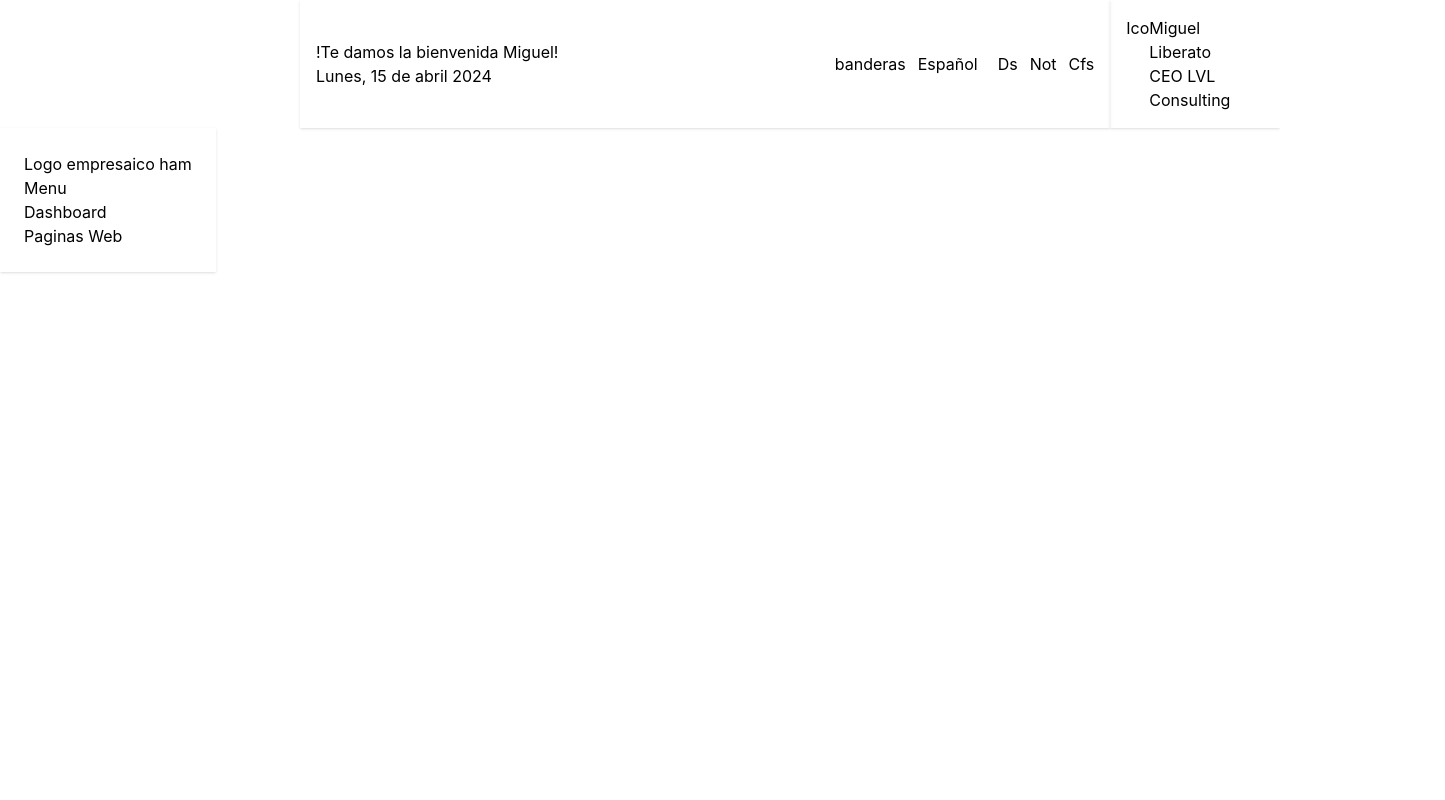
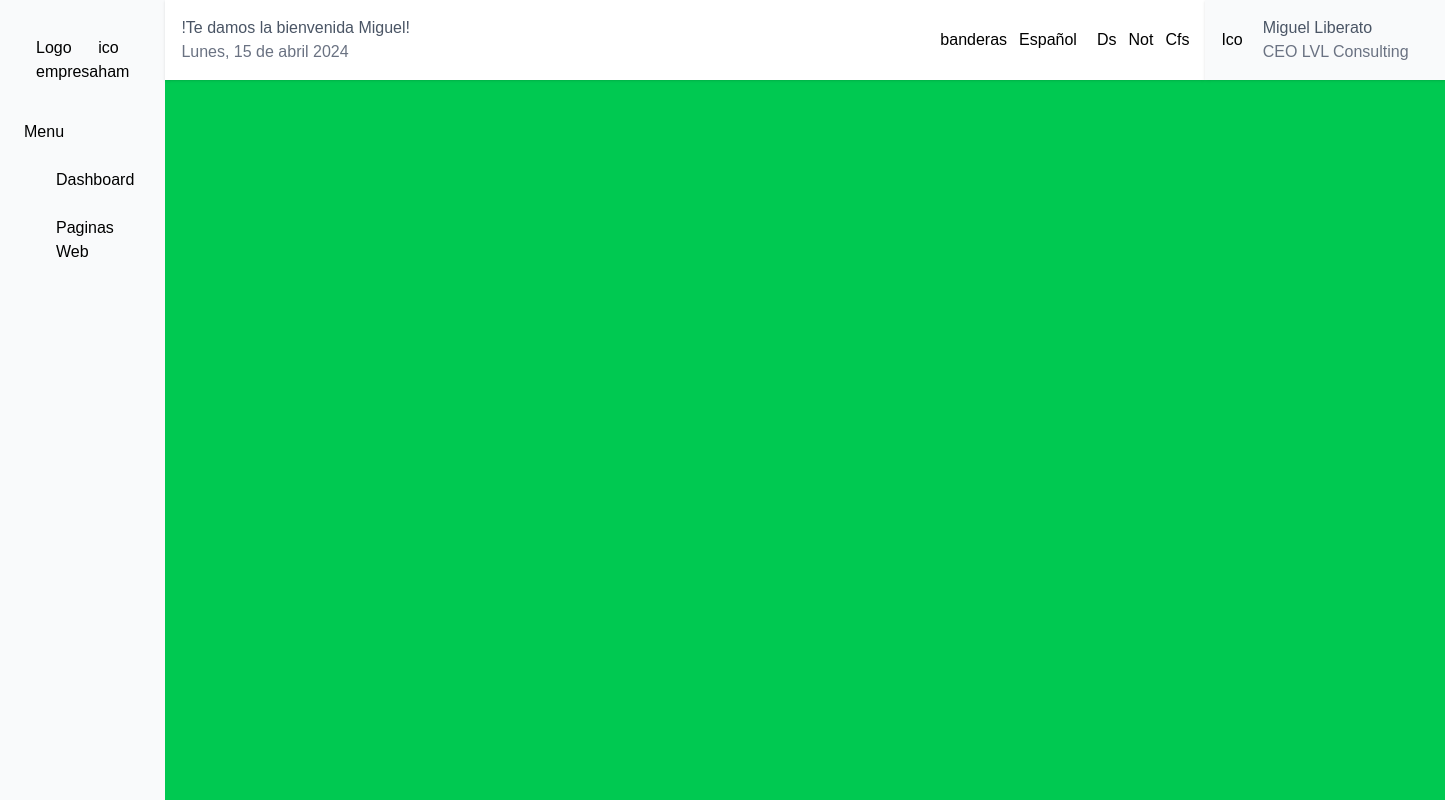
Before and after one commit to JnerDestCA/pruebaDev, a React (Vite) app: page /PaginasWeb in a window 1280 px wide. Shown: the top 800 px of the page, 1445 px wide, since content can reach past the window. Built offline with nearby package versions, Linux system fonts and the light colour scheme.

Commit message:
styles in navbar and sidebar

```diff
--- a/src/components/Layout/Layout.jsx
+++ b/src/components/Layout/Layout.jsx
@@ -5,8 +5,17 @@ import { Outlet } from 'react-router-dom'
 function Layout() {
   return (
     <>
-      <Navbar />
-      <Sidebar />
+      <div class="w-full h-screen">
+        <div class="flex">
+          <Sidebar />
+          <div class="flex-1">
+            <Navbar />
+            <div class="">
+              <Outlet />
+            </div>
+          </div>
+        </div>
+      </div>
     </>
   )
 }
--- a/src/components/Navbar/Navbar.jsx
+++ b/src/components/Navbar/Navbar.jsx
@@ -1,12 +1,12 @@
 function Navbar() {
     return (
         <>
-            <section class="ml-75 flex flex-row">
-                <div class="flex flex-row w-full shadow p-4 gap-5 justify-between items-center">
+            <section class="flex flex-row w-full justify-between">
+                <div class="flex flex-row shadow p-4 gap-5 justify-between items-center w-full h-20">
                     <div>
                         <div>
-                            <p>!Te damos la bienvenida Miguel!</p>
-                            <p>Lunes, 15 de abril 2024</p>
+                            <p class="text-gray-600">!Te damos la bienvenida Miguel!</p>
+                            <p class="text-gray-500">Lunes, 15 de abril 2024</p>
                         </div>
                     </div>
 
@@ -21,17 +21,15 @@ function Navbar() {
                             <a href="">Cfs</a>
                         </div>
                     </div>
-
-
                 </div>
                 <div>
-                    <div class="flex flex-row shadow p-4">
+                    <div class="flex flex-row shadow p-4 gap-5 items-center w-60 h-20 bg-gray-50">
                         <div>
                             <a href="">Ico</a>
                         </div>
                         <div>
-                            <p>Miguel Liberato</p>
-                            <p>CEO LVL Consulting</p>
+                            <p class="text-gray-600">Miguel Liberato</p>
+                            <p class="text-gray-500">CEO LVL Consulting</p>
                         </div>
                     </div>
                 </div>
--- a/src/components/Sidebar/Sidebar.jsx
+++ b/src/components/Sidebar/Sidebar.jsx
@@ -4,21 +4,24 @@ import PaginasWeb from "../../routes/paginasWeb/PaginasWeb"
 function Sidebar() {
     return (
         <>
-            <section class="flex flex-col shadow w-max p-6">
-                <div class="flex ">
+            <section class="flex flex-col w-80 p-6 bg-gray-50">
+                <div class="flex justify-between p-3">
                     <a href="">Logo empresa</a>
                     <a href="">ico ham</a>
                 </div>
+                <span class="mt-6">Menu</span>
+                <nav class="flex flex-col gap-6 mt-6">
+                    <div class="pl-8">
+                        <Link to="/Dashboard">
+                            <span>Dashboard</span>
+                        </Link>
+                    </div>
+                    <div class="pl-8">
+                        <Link to="/PaginasWeb">
+                            <span>Paginas Web</span>
+                        </Link>
+                    </div>
 
-
-                <span>Menu</span>
-                <nav class="flex flex-col">
-                    <Link to={Dashboard}>
-                        <span>Dashboard</span>
-                    </Link>
-                    <Link to={PaginasWeb}>
-                        <span>Paginas Web</span>
-                    </Link>
                 </nav>
             </section>
         </>
--- a/src/index.css
+++ b/src/index.css
@@ -1 +1,6 @@
 @import "tailwindcss";
+@import url('https://fonts.googleapis.com/css2?family=Rubik:ital,wght@0,300..900;1,300..900&display=swap');
+
+body {
+    font-family: "Rubik", sans-serif;
+}
--- a/src/routes/paginasWeb/PaginasWeb.jsx
+++ b/src/routes/paginasWeb/PaginasWeb.jsx
@@ -1,7 +1,8 @@
 function PaginasWeb() {
     return(
         <>
-        h1
+        <div class="bg-green-500 h-screen w-screen"></div>
+            <h1>Paginas Web</h1>
         </>
     )
 }
```
Also changed, not shown: 1 other file (tests, documents, lock files or other folders).
